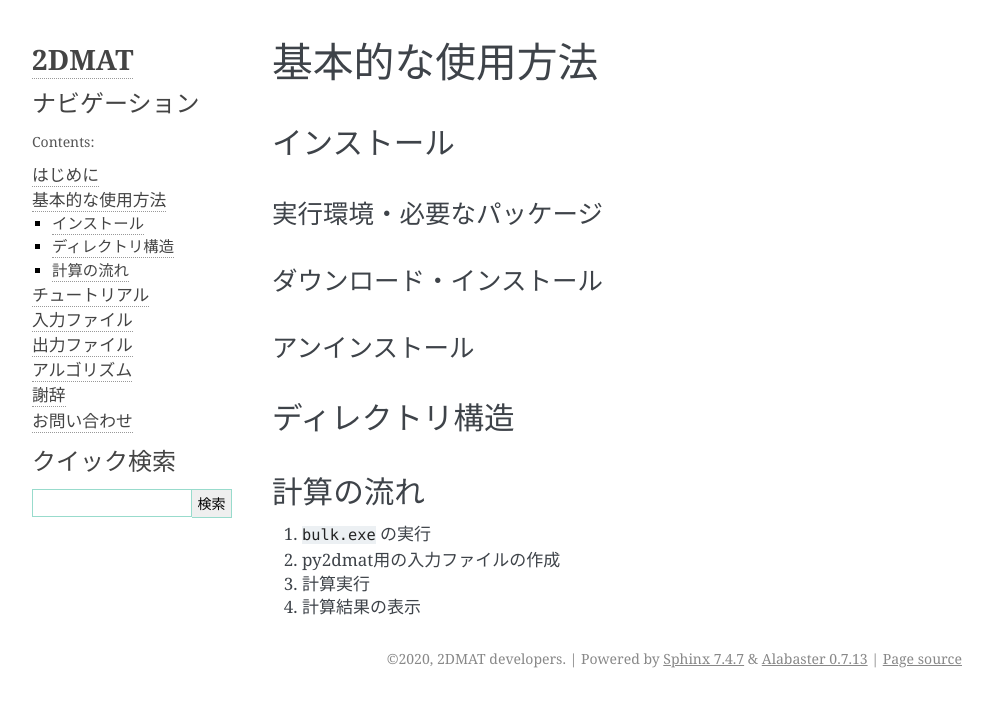
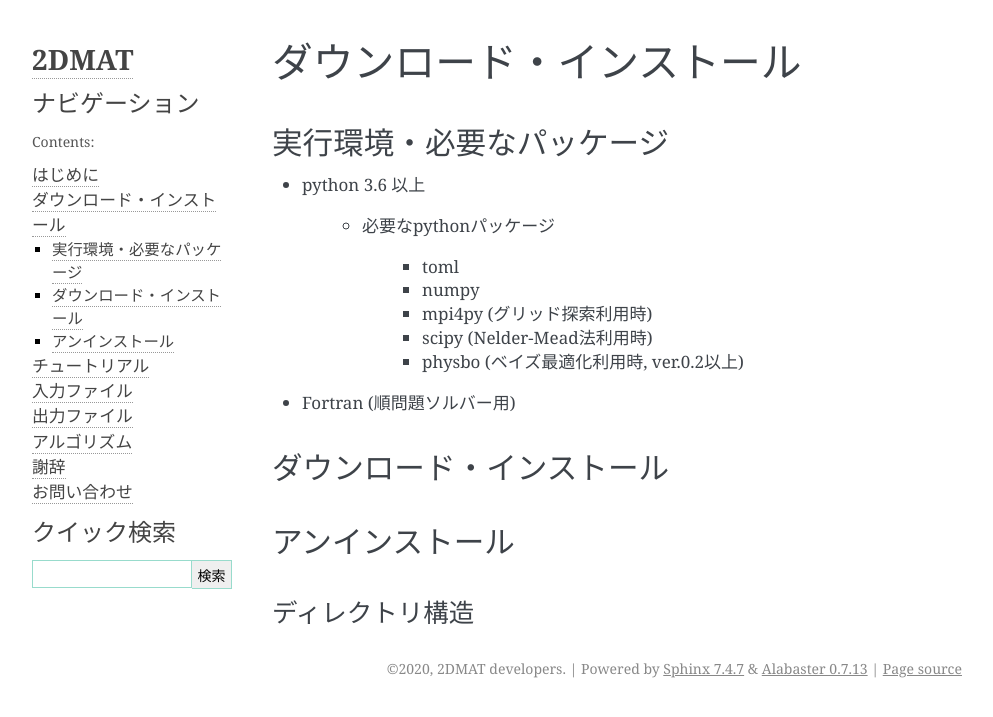
Before and after one commit to issp-center-dev/2DMAT, a Sphinx documentation site: the page built from doc/ja/source/start.rst, in a window 1280 px wide. Shown: the top 717 px of the page, without its empty margins (148-1141 px from the left). Built offline with Sphinx 7.4.7, drawn with Linux system fonts in a browser that asks for light colours.

Commit message:
restore tutorial for mpi

```diff
--- a/doc/ja/source/start.rst
+++ b/doc/ja/source/start.rst
@@ -1,11 +1,19 @@
-基本的な使用方法
-=====================
-
-インストール
----------------------
+ダウンロード・インストール
+=============================
 
 実行環境・必要なパッケージ
 ~~~~~~~~~~~~~~~~~~~~~~~~~~~~~~
+- python 3.6 以上
+
+    - 必要なpythonパッケージ
+
+        - toml
+        - numpy
+        - mpi4py (グリッド探索利用時)
+        - scipy (Nelder-Mead法利用時)
+        - physbo (ベイズ最適化利用時, ver.0.2以上)
+
+- Fortran (順問題ソルバー用)
 
 ダウンロード・インストール
 ~~~~~~~~~~~~~~~~~~~~~~~~~~~~~~~
@@ -15,16 +23,3 @@
 
 ディレクトリ構造
 --------------------------
-
-
-
-計算の流れ
---------------------------
-
-1. ``bulk.exe`` の実行
-
-2. py2dmat用の入力ファイルの作成
-
-3. 計算実行
-
-4. 計算結果の表示
--- a/doc/ja/source/tutorial/direct.rst
+++ b/doc/ja/source/tutorial/direct.rst
@@ -35,7 +35,7 @@ makeが成功すると、 ``bulk.exe`` 及び  ``surf.exe`` が作成されま
 .. code-block::
 
    cp ../bulk.exe .
-   cp ../../../sample/py2dmat/bulk/bulk.txt .
+   cp ../../../sample/original/bulk/bulk.txt .
 
 workディレクトリ内でbulk.exeを実行します。
 
@@ -63,7 +63,7 @@ workディレクトリ内でbulk.exeを実行します。
 .. code-block::
 
    cp ../surf.exe .
-   cp ../../../sample/py2dmat/surf/surf.txt .
+   cp ../../../sample/original/surf/surf.txt .
 
 workディレクトリ内でsurf.exeを実行します。
 
```
Also changed, not shown: doc/ja/source/tutorial/mpi.rst (+161 -28 lines), 1 other file.
